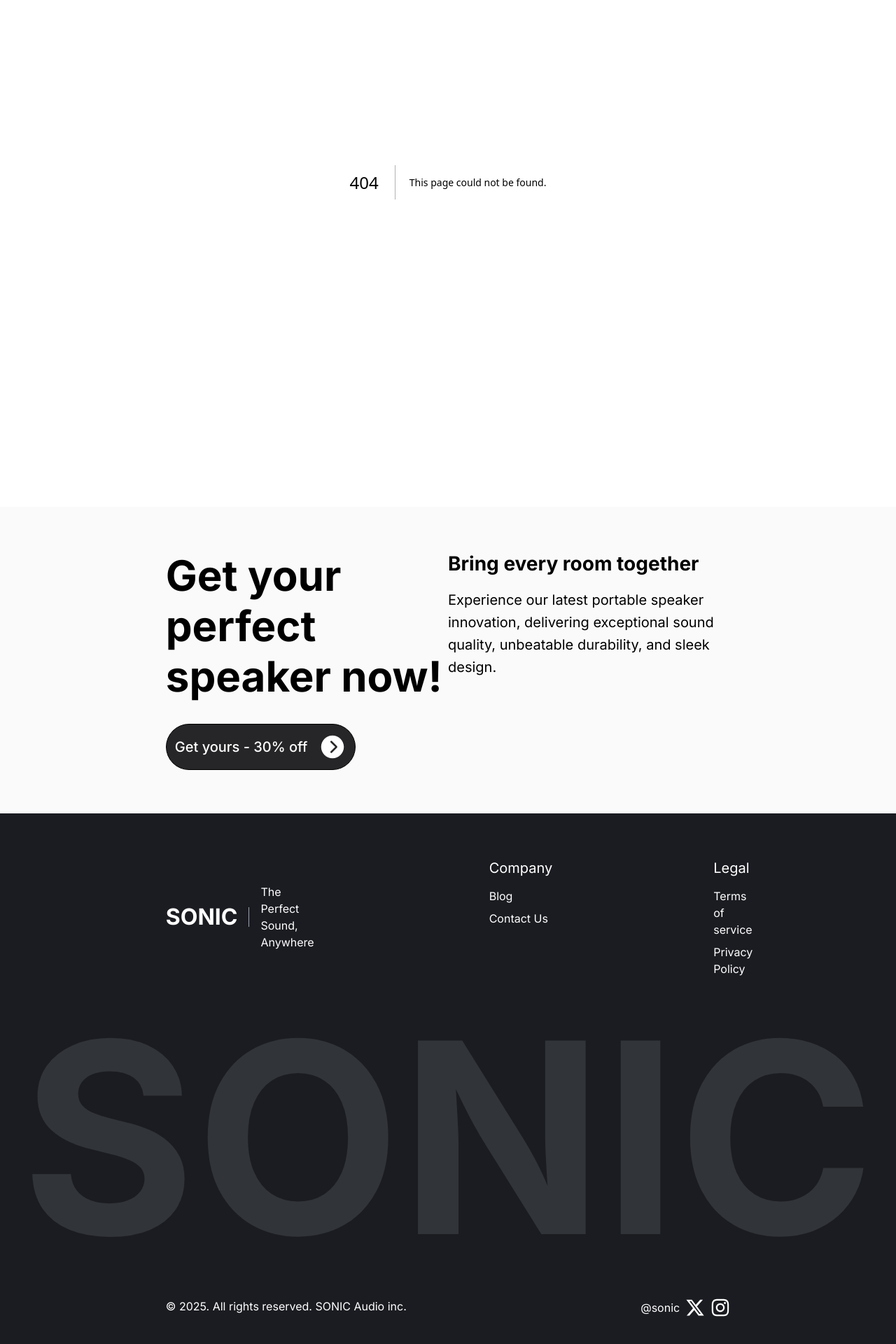
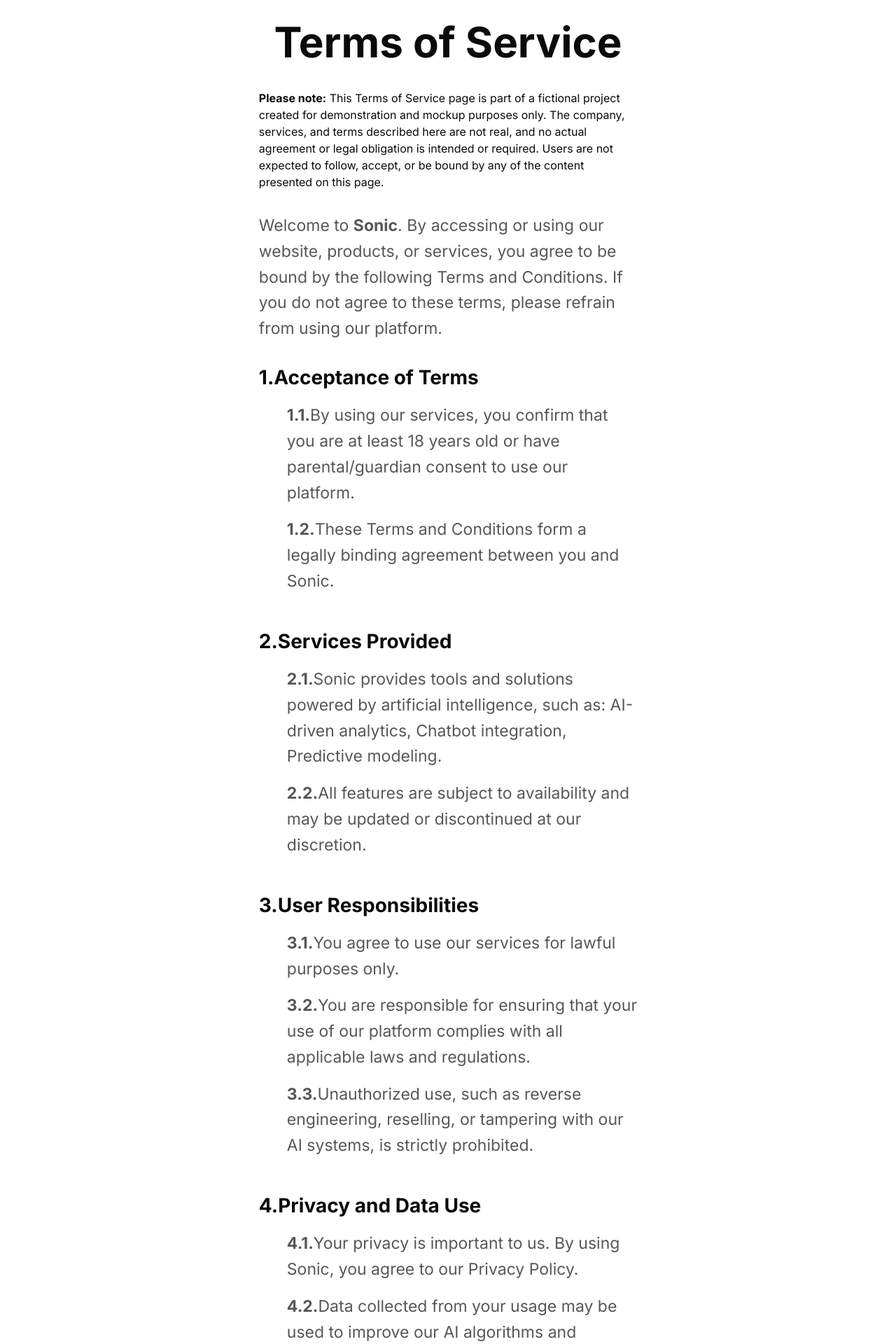
Before and after one commit to Lucascordovaa/sonic-audio, a Next.js app: page /legal/terms-of-service in a window 1280 px wide. Before the commit this address had no page. Shown: the part 140-2060 px from the top of the page at 70% size. Built offline with nearby package versions, Linux system fonts and the light colour scheme.

Commit message:
Added TOS page and Privacy Policy page

```diff
--- a/app/globals.css
+++ b/app/globals.css
@@ -141,4 +141,38 @@
         text-[#575757] border border-gray-300 rounded-full transition-all
         duration-400 bg-transparent hover:border-black hover:bg-white
     }
+
+  .counter-section {
+    counter-reset: section;
+  }
+
+  section.countered-section {
+    counter-increment: section;
+    counter-reset: subsection;
+  }
+
+  .section-heading::before {
+    content: counter(section) ".";
+    left: 0;
+    font-weight: bold;
+    font-size: 28px;
+    color: #000;
+  }
+
+  .section-heading {
+    padding-left: 0;
+  }
+
+  .counter-subitem {
+    counter-increment: subsection;
+    padding-left: 2.5rem;
+  }
+
+  .counter-subitem::before {
+    content: counter(section) "." counter(subsection) ".";
+    left: 0;
+    font-weight: bold;
+    color: #575757;
+  }
+
 }
--- /dev/null
+++ b/app/legal/privacy-policy/page.tsx
@@ -0,0 +1,8 @@
+import React from 'react'
+
+const Page = () => {
+    return (
+        <div className="w-full pt-[4vh] md:pt-[12vh] h-auto">Page</div>
+    )
+}
+export default Page
--- /dev/null
+++ b/app/legal/terms-of-service/page.tsx
@@ -0,0 +1,37 @@
+import React from 'react'
+import {PiCalendarBlank} from "react-icons/pi";
+import {Sections} from "@/components/TosSections/Sections";
+
+const Page = () => {
+    return (
+        <div className="w-full pt-[4vh] md:pt-[12vh] h-auto">
+            <div className="xl:w-[63%] mx-auto">
+                <div className="xl:w-[67%] mx-auto justify-center space-y-[32px]">
+                    <div
+                        className="flex mx-auto items-center justify-center text-[#575757] rounded-full w-[114px] h-[36px] bg-transparent border border-[#C3C4C5]">
+                        <PiCalendarBlank className="size-[20px]"/>
+                        <p className="text-[16px] leading-[1.5] ml-1">1 Jan 2025</p>
+                    </div>
+                    <div
+                        className="flex mx-auto items-center justify-center">
+                        <h1 className="text-[60px] leading-[1.2] font-semibold">Terms of Service</h1>
+                    </div>
+
+                    <p><span className="font-semibold">Please note:</span> This Terms of Service page is part of a fictional project created for demonstration and mockup purposes only.
+                        The company, services, and terms described here are not real, and no actual agreement or legal obligation is intended or required.
+                        Users are not expected to follow, accept, or be bound by any of the content presented on this page.</p>
+
+                    <p className="text-[23px] leading-[1.6] text-[#575757]">
+                        Welcome to <span className="font-semibold">Sonic</span>. By accessing or using our website,
+                        products, or services, you agree to be bound by the following Terms and Conditions.
+                        If you do not agree to these terms, please refrain from using our platform.
+                    </p>
+
+                    <Sections/>
+
+                </div>
+            </div>
+        </div>
+    )
+}
+export default Page
--- a/components/Footer/FirstFooter.tsx
+++ b/components/Footer/FirstFooter.tsx
@@ -1,6 +1,7 @@
 import React from 'react'
 import {Button} from "@/components/ui/button";
 import {IoChevronForwardCircle} from "react-icons/io5";
+import Link from "next/link";
 
 const FirstFooter = () => {
     return (
@@ -11,12 +12,16 @@ const FirstFooter = () => {
                 <div className="flex flex-col gap-[32px] my-[62px] lg:w-[520px] items-start">
                     <h1 className="text-[40px] lg:text-[60px] leading-[1.2] font-semibold">Get your perfect speaker
                         now!</h1>
+                    <Link href="https://github.com/Lucascordovaa/sonic-audio"
+                          rel="noopener noreferrer"
+                          target="_blank">
                     <Button className="flex justify-center cursor-pointer px-6 py-8 text-[20px]
                         text-white border border-black rounded-full transition-all
                         duration-400 bg-[#262628] hover:border-gray-400 hover:bg-gray-800">
                         <p className="mr-2">Get yours - 30% off</p>
                         <IoChevronForwardCircle className="size-10"/>
                     </Button>
+                    </Link>
                 </div>
 
                 <div className="flex flex-col gap-[16px] my-[62px] lg:w-[520px]">
--- a/components/Footer/SecondFooter.tsx
+++ b/components/Footer/SecondFooter.tsx
@@ -18,30 +18,57 @@ const SecondFooter = () => {
                     <div className="flex lg:mx-auto space-x-[58px] lg:space-x-[230px] lg:ml-[250px]">
                         <div className="flex flex-col">
                             <h1 className="text-[20px] leading-[1.6] text-white pb-[12px]">Company</h1>
-                            <Link href="/" className="text-[16px] leading-[1.5] text-white pb-[8px]">Blog</Link>
-                            <Link href="/" className="text-[16px] leading-[1.5] text-white">Contact Us</Link>
+
+                            <Link href="/">
+                                <p className="text-[16px] leading-[1.5] text-white pb-[8px]">
+                                    Blog
+                                </p>
+                            </Link>
+
+                            <Link href="/contact">
+                                <p className="text-[16px] leading-[1.5] text-white">
+                                    Contact Us
+                                </p>
+                            </Link>
                         </div>
+
                         <div className="flex flex-col">
                             <h1 className="text-[20px] leading-[1.6] text-white pb-[12px]">Legal</h1>
-                            <Link href="/" className="text-[16px] leading-[1.5] text-white pb-[8px]">Terms of
-                                service</Link>
-                            <Link href="/" className="text-[16px] leading-[1.5] text-white">Privacy Policy</Link>
+
+                            <Link href="/legal/terms-of-service">
+                                <p className="text-[16px] leading-[1.5] text-white pb-[8px]">Terms of service</p>
+                            </Link>
+
+                            <Link href="/legal/privacy-policy"><p className="text-[16px] leading-[1.5] text-white">
+                                Privacy Policy
+                            </p>
+                            </Link>
+
                         </div>
                     </div>
                 </div>
 
-                <div className="flex justify-center w-full h-[180px] lg:h-full items-center">
-                    <h1 className="text-[100px] lg:text-[380px] font-semibold text-[#313438] -my-14">SONIC</h1>
+                <div className="flex justify-center w-full h-[180px] lg:h-full items-center overflow-hidden">
+                    <p className="text-[100px] lg:text-[380px] font-semibold text-[#313438] -my-14">SONIC</p>
+                </div>
+                <div>
+                    <p className="text-white text-[16px] leading-[1.5] mb-6"><span className="font-semibold">Please note: </span>
+                        This website is a mockup project and does not represent a real business or product.</p>
                 </div>
 
                 <div className="flex flex-col lg:flex-row justify-between space-y-5 lg:space-y-0">
                     <div>
-                        <p className="text-white text-[16px] leading-[1.5]">© 2025. All rights reserved. SONIC Audio inc.</p>
+                        <p className="text-white text-[16px] leading-[1.5]">© 2025. All rights reserved. SONIC Audio
+                            inc.</p>
                     </div>
                     <div className="flex items-center space-x-2 justify-end">
                         <p className="text-white text-[16px] leading-[1.5]">@sonic</p>
-                        <FaXTwitter className="size-7 text-white"/>
-                        <FaInstagram className="size-7 text-white"/>
+                        <Link href="https://twitter.com">
+                            <FaXTwitter className="size-7 text-white"/>
+                        </Link>
+                        <Link href="https://instagram.com">
+                            <FaInstagram className="size-7 text-white"/>
+                        </Link>
                     </div>
 
                 </div>
--- a/components/Home/Features/FirstFeatures.tsx
+++ b/components/Home/Features/FirstFeatures.tsx
@@ -3,6 +3,7 @@ import React, {useRef} from 'react'
 import { motion, useScroll, useTransform } from "framer-motion";
 import { PiWaveform } from "react-icons/pi";
 import {Button} from "@/components/ui/button";
+import Link from "next/link";
 
 const FirstFeatures = () => {
     const ref = useRef(null);
@@ -35,12 +36,16 @@ const FirstFeatures = () => {
                             Our smart speaker is designed to fill your space with rich, high-fidelity sound—whether
                             you&#39;re at home or on the go.
                         </p>
+                        <Link href="https://github.com/Lucascordovaa/sonic-audio"
+                              rel="noopener noreferrer"
+                              target="_blank">
                         <Button className="flex justify-center cursor-pointer px-5 py-7 text-[16px]
                         text-white border border-black rounded-full transition-all
                         duration-400 bg-[#262628] hover:border-gray-400 hover:bg-gray-800">
                             <p className="mr-2">Buy now</p>
                             <p>&gt;</p>
                         </Button>
+                        </Link>
                     </div>
                 </div>
 
--- a/components/Home/Features/SecondFeatures.tsx
+++ b/components/Home/Features/SecondFeatures.tsx
@@ -3,6 +3,7 @@ import React, {useRef} from 'react'
 import { motion, useScroll, useTransform } from "framer-motion";
 import { PiDeviceMobileSpeaker } from "react-icons/pi";
 import {Button} from "@/components/ui/button";
+import Link from "next/link";
 
 const SecondFeatures = () => {
     const ref2 = useRef(null);
@@ -41,12 +42,16 @@ const SecondFeatures = () => {
                         <p className="text-[19px] leading-[1.6]">
                             Designed for modern living, this speaker blends premium sound with intuitive controls.
                         </p>
+                        <Link href="https://github.com/Lucascordovaa/sonic-audio"
+                              rel="noopener noreferrer"
+                              target="_blank">
                         <Button className="flex justify-center cursor-pointer px-5 py-7 text-[16px]
                         text-white border border-black rounded-full transition-all
                         duration-400 bg-[#262628] hover:border-gray-400 hover:bg-gray-800">
                             <p className="mr-2">Buy now</p>
                             <p>&gt;</p>
                         </Button>
+                        </Link>
                     </div>
                 </div>
 
--- a/components/Home/Hero/Hero.tsx
+++ b/components/Home/Hero/Hero.tsx
@@ -4,6 +4,7 @@ import React from 'react';
 import { motion, useScroll, useTransform } from 'framer-motion'; // Added Framer Motion imports
 import {Button} from "@/components/ui/button";
 import Image from "next/image";
+import Link from "next/link";
 
 const Hero = () => {
 
@@ -25,12 +26,16 @@ const Hero = () => {
                     </p>
                     <div data-aos="fade-up" data-aos-duration="1800"  className="flex justify-center pt-7">
                         {/* Buy Now button (hidden on mobile) */}
+                        <Link href="https://github.com/Lucascordovaa/sonic-audio"
+                              rel="noopener noreferrer"
+                              target="_blank">
                         <Button className="flex items-center cursor-pointer px-5 py-7 text-[16px]
                         text-white border border-black rounded-full transition-all
                         duration-400 bg-[#262628] hover:border-gray-400 hover:bg-gray-800">
                             <p className="mr-2">Buy now</p>
                             <p>&gt;</p>
                         </Button>
+                        </Link>
                     </div>
                     <div data-aos="zoom-out-up" className="flex justify-center mt-8">
                         {/* Wrapped Image inside motion.div for animation */}
--- a/components/Navbar/Navbar.tsx
+++ b/components/Navbar/Navbar.tsx
@@ -38,13 +38,18 @@ const Navbar = () => {
                 {/* Buttons and Mobile Menu */}
                 <div className="flex items-center space-x-6">
                     {/* Buy Now button (hidden on mobile) */}
+                    <Link href="https://github.com/Lucascordovaa/sonic-audio"
+                          rel="noopener noreferrer"
+                          target="_blank">
                     <Button
                         className="hidden lg:flex items-center cursor-pointer px-5 py-7 text-[16px]
                         text-[#575757] border border-gray-300 rounded-full transition-all
                         duration-400 bg-transparent hover:border-black hover:bg-white">
-                        <p className="mr-2">Buy now</p>
-                        <p>&gt;</p>
+
+                            <p className="mr-2">Buy now</p>
+                            <p>&gt;</p>
                     </Button>
+                    </Link>
 
                     {/* Mobile Menu Button */}
                     <button
--- /dev/null
+++ b/components/TosSections/Sections.tsx
@@ -0,0 +1,28 @@
+import React from 'react'
+import {tosSections} from "@/constant/Constant";
+
+export const Sections = () => {
+    return (
+        <div>
+            <div className="counter-section space-y-[48px]">
+                {tosSections.map((section, index) => (
+                    <section className="countered-section" key={index}>
+                        <h5 className="section-heading text-[28px] leading-[1.4] font-semibold mb-4">
+                            {section.title}
+                        </h5>
+                        <div className="space-y-4">
+                            {section.points.map((point, i) => (
+                                <p
+                                    key={i}
+                                    className="counter-subitem text-[23px] leading-[1.6] text-[#575757]"
+                                >
+                                    {point}
+                                </p>
+                            ))}
+                        </div>
+                    </section>
+                ))}
+            </div>
+        </div>
+    )
+}
--- a/constant/Constant.ts
+++ b/constant/Constant.ts
@@ -52,3 +52,78 @@ export const faqData = [
             "Yes, all our speakers come with a 1-year warranty, covering manufacturing defects and ensuring peace of mind.",
     },
 ]
+
+export const tosSections = [
+    {
+        title: "Acceptance of Terms",
+        points: [
+            "By using our services, you confirm that you are at least 18 years old or have parental/guardian consent to use our platform.",
+            "These Terms and Conditions form a legally binding agreement between you and Sonic.",
+        ],
+    },
+    {
+        title: "Services Provided",
+        points: [
+            "Sonic provides tools and solutions powered by artificial intelligence, such as: AI-driven analytics, Chatbot integration, Predictive modeling.",
+            "All features are subject to availability and may be updated or discontinued at our discretion.",
+        ],
+    },
+    {
+        title: "User Responsibilities",
+        points: [
+            "You agree to use our services for lawful purposes only.",
+            "You are responsible for ensuring that your use of our platform complies with all applicable laws and regulations.",
+            "Unauthorized use, such as reverse engineering, reselling, or tampering with our AI systems, is strictly prohibited.",
+        ],
+
+    },
+    {
+        title: "Privacy and Data Use",
+        points: [
+            "Your privacy is important to us. By using Sonic, you agree to our Privacy Policy.",
+            "Data collected from your usage may be used to improve our AI algorithms and enhance our services.",
+            "Sensitive or personally identifiable information will never be shared without your consent, except as required by law.",
+        ],
+    },
+    {
+        title: "Intellectual Property",
+        points: [
+            "All content, designs, and AI algorithms provided by Sonic are the intellectual property of [Your Company Name].",
+            "You may not duplicate, copy, distribute, or exploit any part of our services without prior written consent.",
+        ],
+    },
+    {
+        title: "Limitation of Liability",
+        points: [
+            "Sonic is provided \"as is\" without warranties of any kind.",
+            "We are not responsible for any losses, damages, or liabilities arising from the use of our services.",
+            "While we strive for accuracy, our AI outputs are not guaranteed to be error-free or appropriate for all use cases.",
+        ],
+    },
+    {
+        title: "Termination",
+        points: [
+            "We reserve the right to suspend or terminate your access to our services if you violate these Terms and Conditions.",
+            "Upon termination, your right to use the platform ceases immediately.",
+        ],
+    },
+    {
+        title: "Changes to Terms",
+        points: [
+            "We may update these Terms and Conditions periodically. Any changes will be posted on this page with a new effective date.",
+            "Continued use of our services constitutes acceptance of the updated terms.",
+        ],
+    },
+    {
+        title: "Governing Law",
+        points: [
+            "These terms are governed by the laws of [Your Country/Region]. Any disputes will be resolved in the courts of [Your Jurisdiction].",
+        ],
+    },
+    {
+        title: "Contact Us",
+        points: [
+            "If you have questions or concerns about these Terms and Conditions, please contact us at example@example.com",
+        ],
+    },
+];
```
